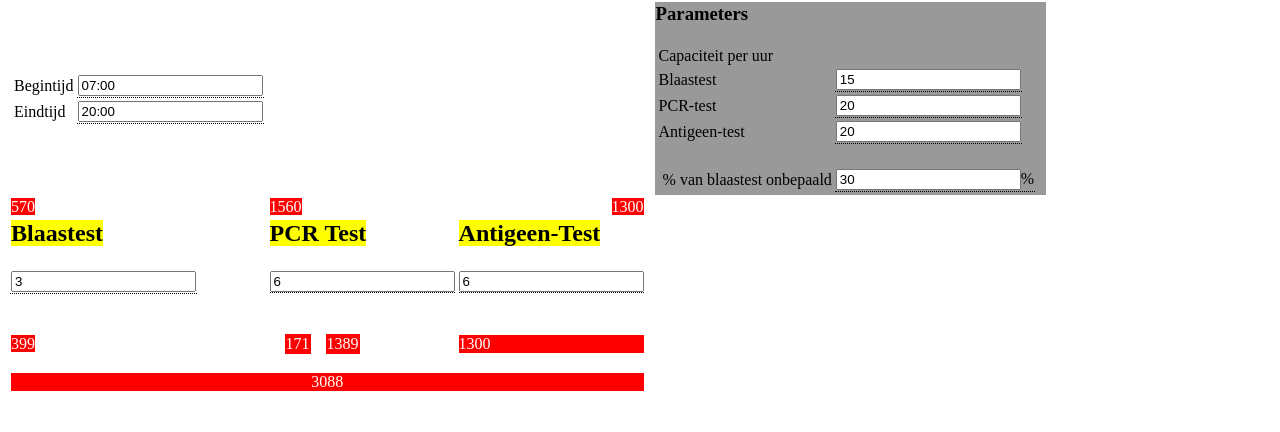
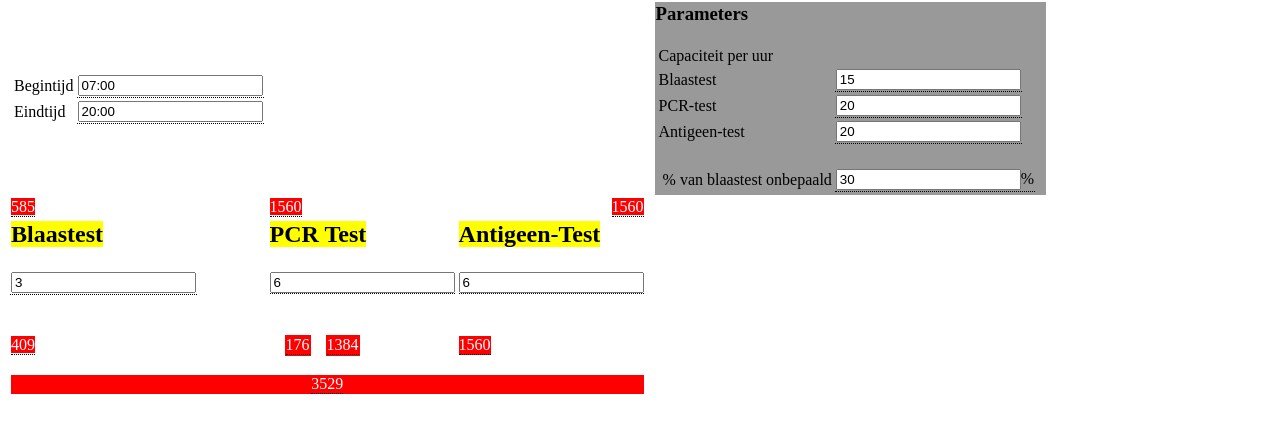
Before and after one commit to lucasjellema/static-html-capacity-analysis, a plain HTML site: page index.html in a window 1280 px wide. Shown: the part 66-498 px from the top of the page. Drawn offline with Linux system fonts and the light colour scheme.

Commit message:
adding bubble text, correcting antigeen-test total

```diff
--- a/index.html
+++ b/index.html
@@ -1,4 +1,4 @@
-<document onload="handleChange()">
+<document>
 
   <head>
     <style>
@@ -49,6 +49,15 @@
         visibility: visible;
         opacity: 1;
       }
+
+      .tooltip .tooltiptext-left {
+        margin-left: -10px;
+      }
+
+      /* Tooltip arrow */
+      .tooltip .tooltiptext-left::after {
+        margin-left: -53px;
+      }
     </style>
 
     <script>
@@ -80,7 +89,7 @@
         const blaastestOnbepaald = Math.round((blaastestOnbepaaldPercentage / 100) * blaastestInvoer)
         const pcrtestInvoer = Math.round(aantalUren * pcrtestCapaciteit * pcrtestAantal)
         const antigeentestVerwerkt = Math.round(aantalUren * antigeentestCapaciteit * antigeentestAantal)
-              const totaalVerwerkt = Math.round(blaastestInvoer + pcrtestInvoer + antigeentestVerwerkt)
+        const totaalVerwerkt = Math.round(blaastestInvoer + pcrtestInvoer - blaastestOnbepaald + antigeentestVerwerkt)
 
         // blaastestCapaciteit
         document.getElementById('blaastestInvoer').firstChild.innerText = blaastestInvoer
@@ -99,7 +108,7 @@
     </script>
   </head>
 
-  <body>
+  <body onload="handleChange()">
     <h1>Capaciteitanalyse Test-Locatie</h1>
     <form>
       <table>
@@ -110,16 +119,14 @@
                 <tbody>
                   <tr>
                     <td>Begintijd</td>
-                                      <td class="tooltip"><input id="begintijd" type="text" value="07:00"
-                                              onchange="handleChange()">
+                    <td class="tooltip"><input id="begintijd" type="text" value="07:00" onchange="handleChange()">
                       <span class="tooltiptext">Begintijd, in uren en minuten; bijvoorbeeld 08:00,
                         13:55</span>
                     </td>
                   </tr>
                   <tr>
                     <td>Eindtijd</td>
-                                      <td class="tooltip"><input id="eindtijd" type="text" value="20:00"
-                                              onchange="handleChange()" />
+                    <td class="tooltip"><input id="eindtijd" type="text" value="20:00" onchange="handleChange()" />
                       <span class="tooltiptext">Eindtijd, in uren en minuten; bijvoorbeeld 18:00,
                         20:55</span>
                     </td>
@@ -175,8 +182,8 @@
                   </tr>
                   <tr>
                     <td>&nbsp;% van blaastest onbepaald</td>
-                                      <td class="tooltip"><input id="blaastestOnbepaaldPercentage" type="text"
-                                              value="30" onchange="handleChange()" />%
+                    <td class="tooltip"><input id="blaastestOnbepaaldPercentage" type="text" value="30"
+                        onchange="handleChange()" />%
                       <span class="tooltiptext">Welk percentage van de blaastest-uitkomsten is
                         onbepaald?</span>
                     </td>
@@ -188,16 +195,14 @@
           </tr>
           <tr>
             <td align="left">
-                          <div id="blaastestInvoer"><span
-                                  style="background-color: #ff0000; color: #ffffff;">570</span></div>
+              <div id="blaastestInvoer"  class="tooltip"><span style="background-color: #ff0000; color: #ffffff;"></span><span class="tooltiptext-left tooltiptext">Totaal aantal uitgevoerde blaas-testen</span></div>
             </td>
             <td align="left">
-                          <div id="pcrtestInvoer"><span style="background-color: #ff0000; color: #ffffff;">1560</span>
+              <div id="pcrtestInvoer"  class="tooltip"><span style="background-color: #ff0000; color: #ffffff;"></span><span class="tooltiptext">Totaal aantal uitgevoerde PCR-testen</span>
               </div>
             </td>
             <td align="right">
-                          <div id="antigeentestInvoer"><span
-                                  style="background-color: #ff0000; color: #ffffff;">1300</span></div>
+              <div id="antigeentestInvoer" class="tooltip"><span style="background-color: #ff0000; color: #ffffff;"></span><span class="tooltiptext">Totaal aantal uitgevoerde antigeen-testen</span></div>
             </td>
             <td>&nbsp;</td>
           </tr>
@@ -214,15 +219,20 @@
             <td>&nbsp;</td>
           </tr>
           <tr>
-                      <td class="tooltip"><input id="blaastestAantal" type="text" value="3"
-                              onchange="handleChange()" />
+            <td class="tooltip"><input id="blaastestAantal" type="text" value="3" onchange="handleChange()" />
               <span class="tooltiptext">Totaal aantal testruimten voor
                 blaastests</span>
             </td>
-                      <td ><div class="tooltip"><input id="pcrtestAantal" type="text" value="6" onchange="handleChange()" /> <span class="tooltiptext">Totaal aantal testruimten voor
-                              PCR-tests</span></div></td>
-                              <td ><div class="tooltip"><input id="antigeentestAantal" type="text" value="6" onchange="handleChange()" /> <span class="tooltiptext">Totaal aantal testruimten voor
-                              Antigeen-tests</span></div></td>
+            <td>
+              <div class="tooltip"><input id="pcrtestAantal" type="text" value="6" onchange="handleChange()" /> <span
+                  class="tooltiptext">Totaal aantal testruimten voor
+                  PCR-tests</span></div>
+            </td>
+            <td>
+              <div class="tooltip"><input id="antigeentestAantal" type="text" value="6"
+                  onchange="handleChange()" /><span class="tooltiptext">Totaal aantal testruimten voor
+                  Antigeen-tests</span></div>
+            </td>
             <td>&nbsp;</td>
             <td>&nbsp;</td>
           </tr>
@@ -234,24 +244,30 @@
           </tr>
           <tr>
             <td>
-                          <div id="blaastestVerwerkt"><span
-                                  style="background-color: #ff0000; color: #ffffff;">399</span></div>
+              <div id="blaastestVerwerkt" class="tooltip"><span style="background-color: #ff0000; color: #ffffff;">399</span><span class="tooltiptext-left tooltiptext">Aantal uitgevoerde blaas-testen met uitslag <i>negatief</i></i></span></div>
             </td>
             <td>
               <table style="border-spacing: 15px;">
                 <tbody>
                   <tr>
-                                      <td style="background-color: #ff0000; color: #ffffff; text-align: left;"
-                                          align="left"><span id="pcrNaBlaastestVerwerkt">171</span></td>
-                                      <td style="background-color: #ff0000; color: #ffffff;" align="right"><span
-                                              id="pcrZonderBlaastestVerwerkt">1389</span></td>
+                    <td style="background-color: #ff0000; color: #ffffff;" align="right">
+                      <div class="tooltip"><span id="pcrNaBlaastestVerwerkt"></span><span class="tooltiptext">Totaal
+                          aantal uitgevoerde PCR-testen voor personen die eerst een blaastest (met uitslag <i>onbepaald</i>)
+                          hebben gedaan</span></div>
+                    </td>
+
+                    <td style="background-color: #ff0000; color: #ffffff;" align="right">
+                      <div class="tooltip"><span id="pcrZonderBlaastestVerwerkt"></span><span class="tooltiptext">Totaal
+                          aantal direct uitgevoerde PCR-testen (voor personen die niet eerst een blaastest hebben
+                          gedaan)</span></div>
+                    </td>
                   </tr>
                 </tbody>
               </table>
             </td>
             <td>
-                          <div id="antigeentestVerwerkt" style="background-color: #ff0000; color: #ffffff;">
-                              <span>1300</span>
+              <div id="antigeentestVerwerkt"  class="tooltip" style="background-color: #ff0000; color: #ffffff;"><span></span><span class="tooltiptext">Totaal
+                          aantal uitgevoerde antigeen-testen</span>
               </div>
             </td>
             <td>&nbsp;</td>
@@ -259,8 +275,9 @@
           </tr>
           <tr>
             <td colspan="3">
-                          <div id="totaalVerwerkt" style="background-color: #ff0000;" align="center"><span
-                                  style="color: #ffffff;">3088</span></div>
+              <div  style="background-color: #ff0000;" align="center"><div id="totaalVerwerkt"  class="tooltip"><span
+                  style="color: #ffffff;"></span><span class="tooltiptext">Totaal
+                          aantal personen getest op de locatie (kleiner dan het aantal testen, vanwege PCR-test in geval van onbepaald blaastest-resultaat)</span></div></div>
             </td>
           </tr>
         </tbody>
```
Lines whose indentation alone changed are shown as unchanged.
